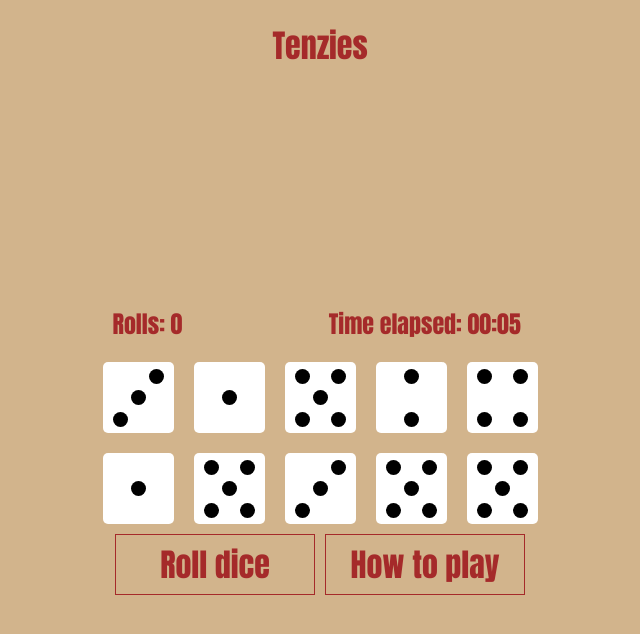
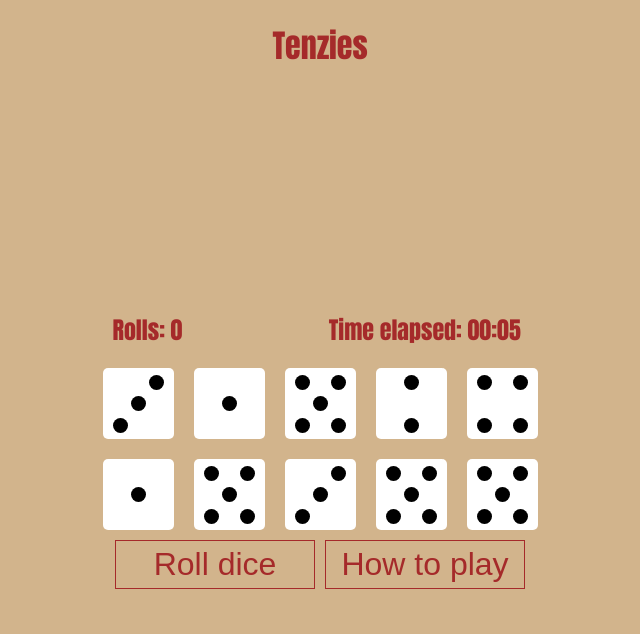
Before and after one commit to Zerazera/tenzies, a React (Vite) app: page / in a window 1280 px wide. Shown: the top 634 px of the page, without its empty margins (320-960 px from the left). Built offline with nearby package versions, Linux system fonts and the light colour scheme.

Commit message:
Changed font family

```diff
--- a/src/App.tsx
+++ b/src/App.tsx
@@ -63,7 +63,6 @@ const Buttons = styled.footer`
 `
 
 const Button = styled.button`
-  font-family: Impact;
   border: 1px solid brown;
   font-size: 2rem;
   padding: 5px;
--- a/src/index.css
+++ b/src/index.css
@@ -3,6 +3,6 @@
 }
 
 body {
-  font-family: Impact, Haettenschweiler, 'Arial Narrow Bold', sans-serif;
+  font-family: Impact;
   margin: 0;
 }
```
